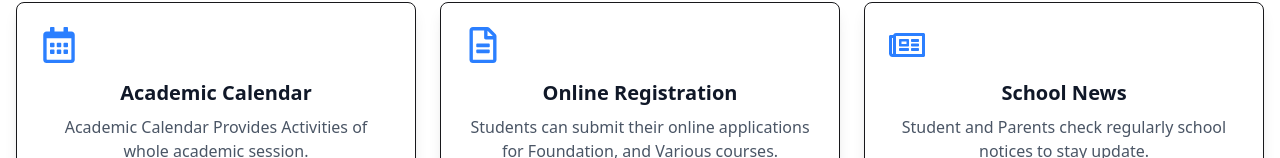
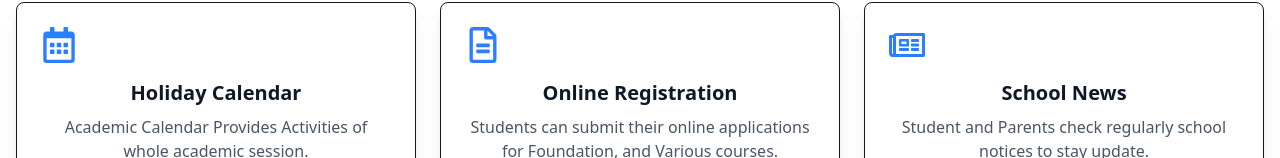
Before and after one commit to DevSanyamSrivastava/MySchool, a React (Vite) app: page / in a window 1280 px wide. Shown: the part 642-800 px from the top of the page. Built offline with nearby package versions, Linux system fonts and the light colour scheme.

Commit message:
Acedmic to Holiday

```diff
--- a/src/components/Home/Home.jsx
+++ b/src/components/Home/Home.jsx
@@ -127,7 +127,7 @@ export function CardSection() {
       <div className="grid grid-cols-1 md:grid-cols-3 gap-6">
         <Card
           icon={<FaRegCalendarAlt className="text-blue-500 text-4xl" />}
-          title="Academic Calendar"
+          title="Holiday Calendar"
           description="Academic Calendar Provides Activities of whole academic session."
           download={Holiday}
         />
```
